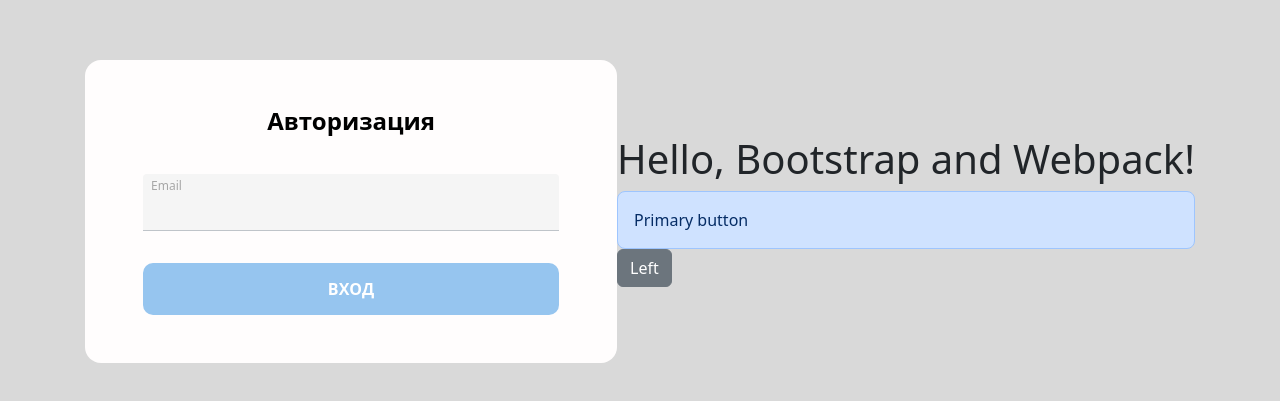
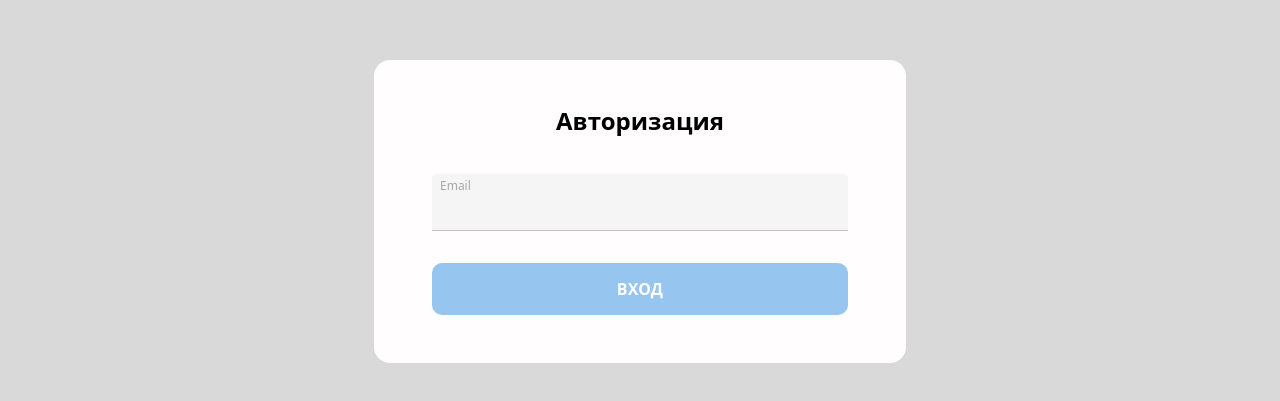
Before and after one commit to volchonok16/FEBaseApp, a React (Create React App) app: page /auth in a window 1280 px wide. Shown: the part 189-590 px from the top of the page. Built offline with nearby package versions, Linux system fonts and the light colour scheme.

Commit message:
fix auth

```diff
--- a/src/features/auth/Auth.tsx
+++ b/src/features/auth/Auth.tsx
@@ -18,19 +18,6 @@ export const AuthLayout = () => {
         <ErrorBoundary>
           <AuthForm />
         </ErrorBoundary>
-        <div data-bs-theme="blue">
-          <h1>Hello, Bootstrap and Webpack!</h1>
-          <div className="p-3 text-primary-emphasis bg-primary-subtle border border-primary-subtle rounded-3">
-            Primary button
-          </div>
-          <button
-            type="button"
-            className="btn btn-secondary
-          "
-          >
-            Left
-          </button>
-        </div>
       </section>
     </div>
   )
```
